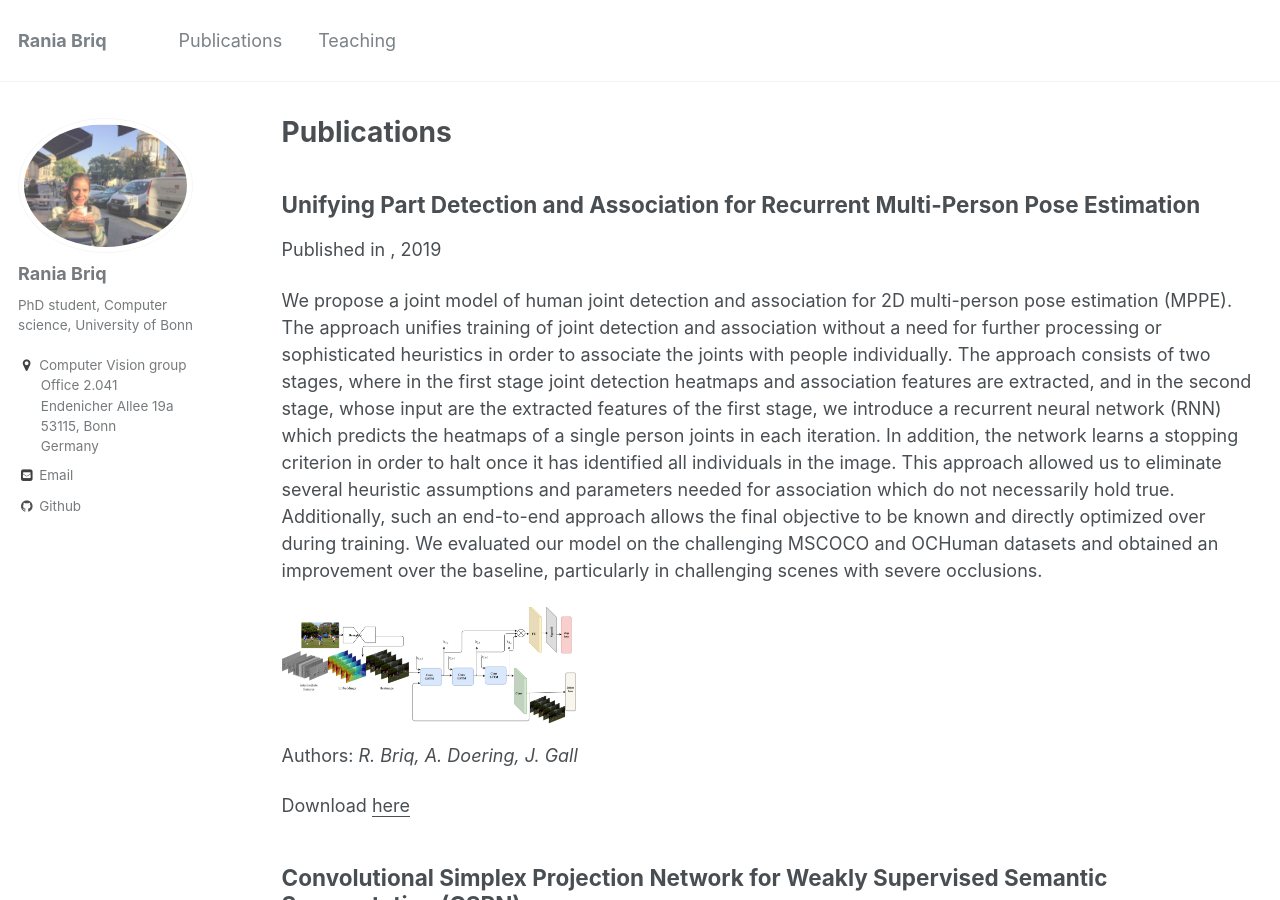
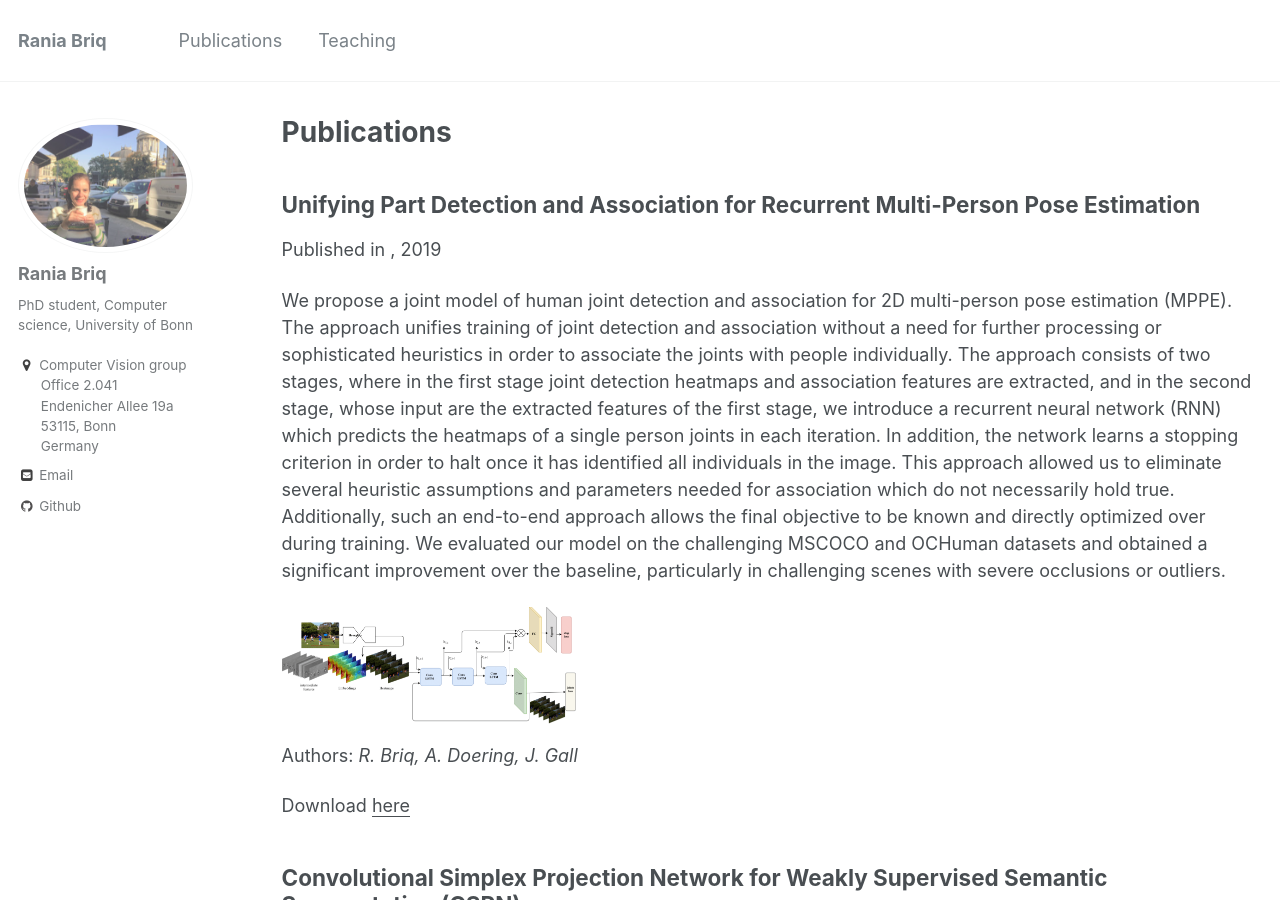
Before and after one commit to briqr/briqr.github.io, a Jekyll site: the page built from _pages/publications.md, in a window 1280 px wide and 900 px high. Built offline with Jekyll 4.4.1, drawn with Linux system fonts in a browser that asks for light colours.

Commit message:
Update 2019-03-15-RMPP.md

```diff
--- a/_publications/2019-03-15-RMPP.md
+++ b/_publications/2019-03-15-RMPP.md
@@ -1,7 +1,7 @@
 ---
 title: "Unifying Part Detection and Association for Recurrent Multi-Person Pose Estimation"
 collection: publications
-excerpt: 'We propose a joint model of human joint detection and association for 2D multi-person pose estimation (MPPE). The approach unifies training of joint detection and association without a need for further processing or sophisticated heuristics in order to associate the joints with people individually. The approach consists of two stages, where in the first stage joint detection heatmaps and association features are extracted, and in the second stage, whose input are the extracted features of the first stage, we introduce a recurrent neural network (RNN) which predicts the heatmaps of a single person joints in each iteration. In addition, the network learns a stopping criterion in order to halt once it has identified all individuals in the image. This approach allowed us to eliminate several heuristic assumptions and parameters needed for association which do not necessarily hold true. Additionally, such an end-to-end approach allows the final objective to be known and directly optimized over during training. We evaluated our model on the challenging MSCOCO and OCHuman datasets and obtained an improvement over the baseline, particularly in challenging scenes with severe occlusions.'
+excerpt: 'We propose a joint model of human joint detection and association for 2D multi-person pose estimation (MPPE). The approach unifies training of joint detection and association without a need for further processing or sophisticated heuristics in order to associate the joints with people individually. The approach consists of two stages, where in the first stage joint detection heatmaps and association features are extracted, and in the second stage, whose input are the extracted features of the first stage, we introduce a recurrent neural network (RNN) which predicts the heatmaps of a single person joints in each iteration. In addition, the network learns a stopping criterion in order to halt once it has identified all individuals in the image. This approach allowed us to eliminate several heuristic assumptions and parameters needed for association which do not necessarily hold true. Additionally, such an end-to-end approach allows the final objective to be known and directly optimized over during training. We evaluated our model on the challenging MSCOCO and OCHuman datasets and obtained a significant improvement over the baseline, particularly in challenging scenes with severe occlusions or outliers.'
 date: 2019-March-15
 paperurl: 'https://arxiv.org/abs/1904.11864'
 Authors: R. Briq, A. Doering, J. Gall
```
